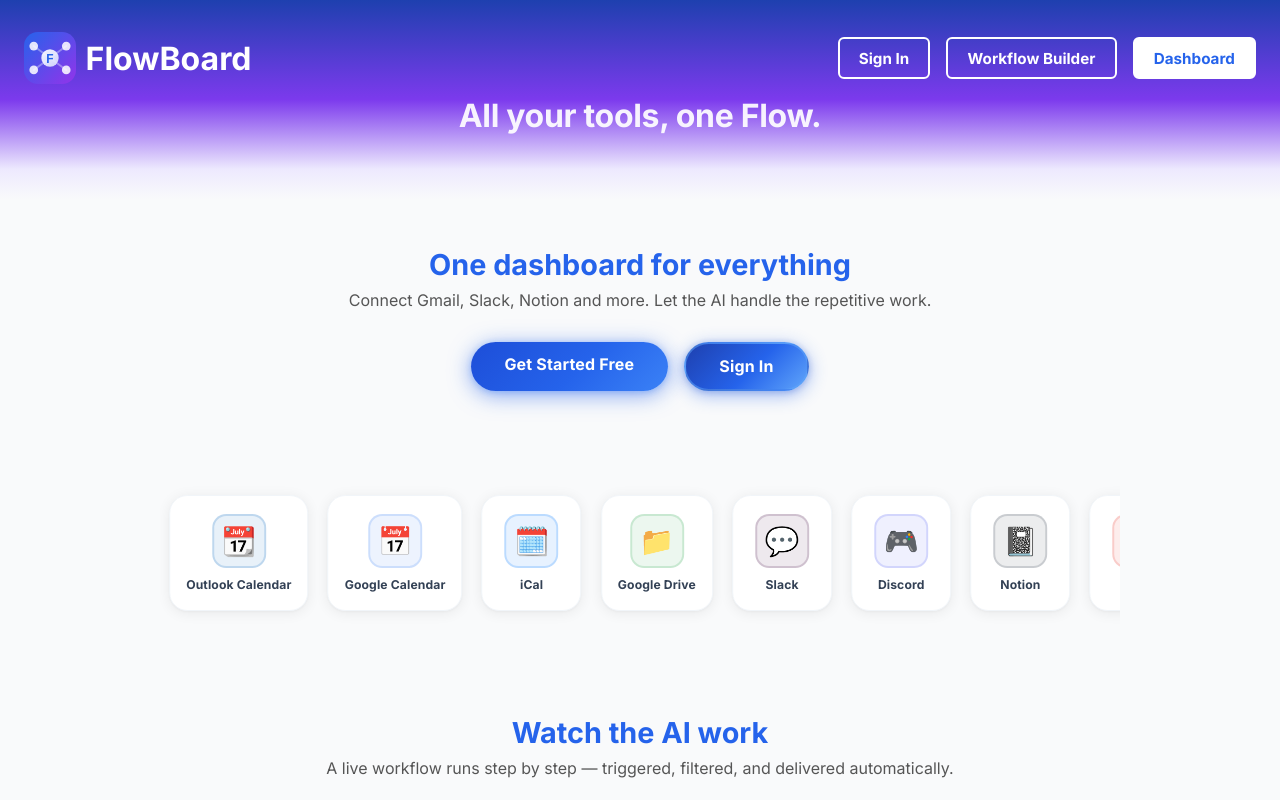
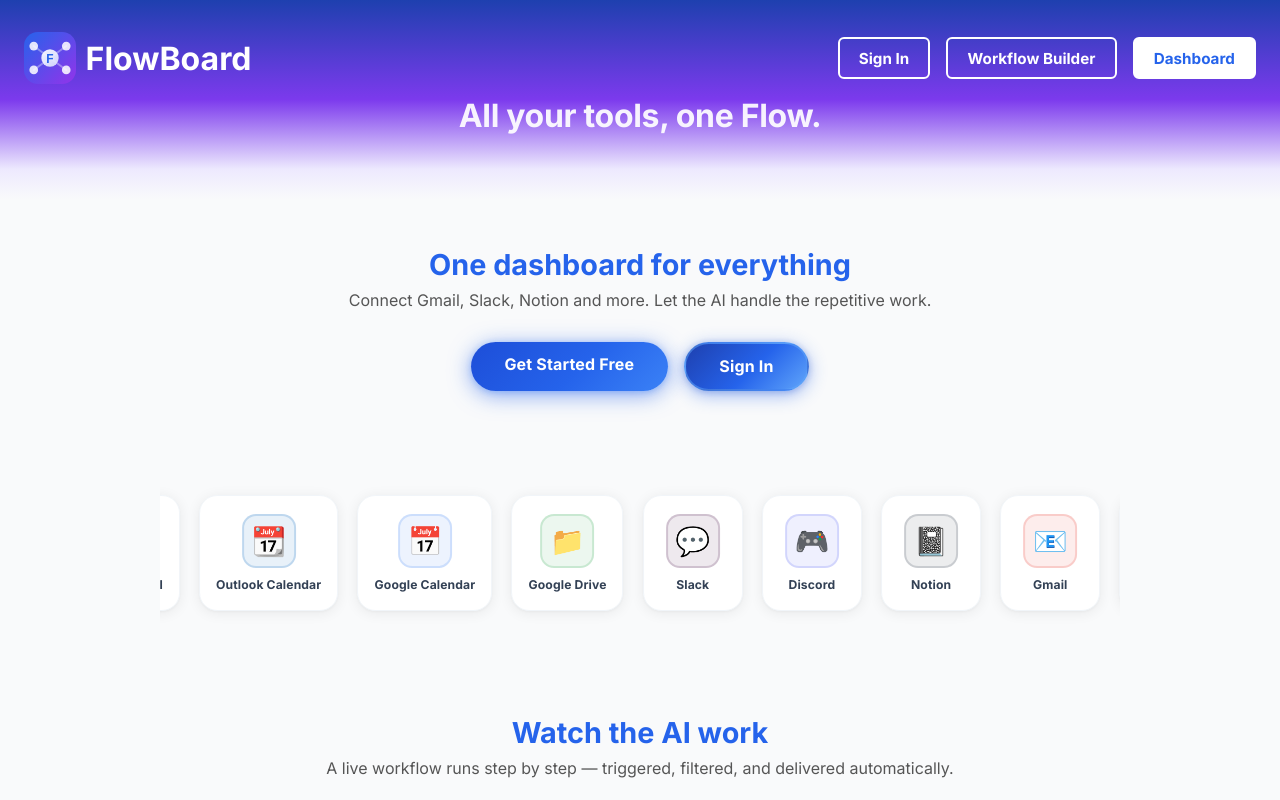
Before and after one commit to veleskasofiia/flowboard, a Next.js app: page / in a window 1280 px wide. Shown: the top 800 px of the page. Built offline with nearby package versions, Linux system fonts and the light colour scheme; no server answers.

Commit message:
Remove iCal from all pages

```diff
--- a/app/connect/page.tsx
+++ b/app/connect/page.tsx
@@ -10,7 +10,6 @@
   { key: "outlook",        label: "Outlook Mail",     icon: "📨", color: "#0078d4", composioApp: "outlook",         note: "Also connects Outlook Calendar" },
   { key: "ocal",           label: "Outlook Calendar", icon: "📆", color: "#0f6cbd", composioApp: null,              note: "Included when you connect Outlook Mail" },
   { key: "googlecalendar", label: "Google Calendar",  icon: "📅", color: "#4285f4", composioApp: "googlecalendar" },
-  { key: "ical",           label: "iCal",             icon: "🗓️", color: "#007aff", composioApp: null,              note: "OAuth not supported — use Google Calendar or Outlook" },
   { key: "googledrive",    label: "Google Drive",     icon: "📁", color: "#34a853", composioApp: "googledrive" },
   { key: "slack",          label: "Slack",            icon: "💬", color: "#36c5f0", composioApp: "slack" },
   { key: "discord",        label: "Discord",          icon: "🎮", color: "#5865f2", composioApp: "discord" },
--- a/app/dashboard/page.tsx
+++ b/app/dashboard/page.tsx
@@ -39,7 +39,6 @@
   { key: "outlook",  label: "Outlook Mail",     icon: "📨", color: "#0078d4" },
   { key: "ocal",     label: "Outlook Calendar", icon: "📆", color: "#0f6cbd" },
   { key: "calendar", label: "Google Calendar",  icon: "📅", color: "#4285f4" },
-  { key: "ical",     label: "iCal",             icon: "🗓️", color: "#007aff" },
   { key: "gdrive",   label: "Google Drive",     icon: "📁", color: "#34a853" },
   { key: "slack",    label: "Slack",            icon: "💬", color: "#36c5f0" },
   { key: "discord",  label: "Discord",          icon: "🎮", color: "#5865f2" },
--- a/app/page.tsx
+++ b/app/page.tsx
@@ -9,7 +9,6 @@
   { key: "outlook",  label: "Outlook Mail",     icon: "📨", color: "#0078d4" },
   { key: "ocal",     label: "Outlook Calendar", icon: "📆", color: "#0f6cbd" },
   { key: "calendar", label: "Google Calendar",  icon: "📅", color: "#4285f4" },
-  { key: "ical",     label: "iCal",             icon: "🗓️", color: "#007aff" },
   { key: "gdrive",   label: "Google Drive",     icon: "📁", color: "#34a853" },
   { key: "slack",    label: "Slack",            icon: "💬", color: "#4a154b" },
   { key: "discord",  label: "Discord",          icon: "🎮", color: "#5865f2" },
--- a/app/workflow/page.tsx
+++ b/app/workflow/page.tsx
@@ -45,7 +45,6 @@
   { key: "outlook",  label: "Outlook Mail",     icon: "📨", color: "#0078d4", category: "action",  desc: "Fetch & send Outlook messages" },
   { key: "ocal",     label: "Outlook Calendar", icon: "📆", color: "#0f6cbd", category: "action",  desc: "Read & create calendar events" },
   { key: "calendar", label: "Google Calendar",  icon: "📅", color: "#4285f4", category: "action",  desc: "List & create Google events" },
-  { key: "ical",     label: "iCal",             icon: "🗓️", color: "#007aff", category: "action",  desc: "Read Apple Calendar events" },
   { key: "gdrive",   label: "Google Drive",     icon: "📁", color: "#34a853", category: "action",  desc: "Upload, read & manage files" },
   { key: "slack",    label: "Slack",            icon: "💬", color: "#36c5f0", category: "action",  desc: "Post messages to any channel" },
   { key: "discord",  label: "Discord",          icon: "🎮", color: "#5865f2", category: "action",  desc: "Send messages to Discord" },
```
